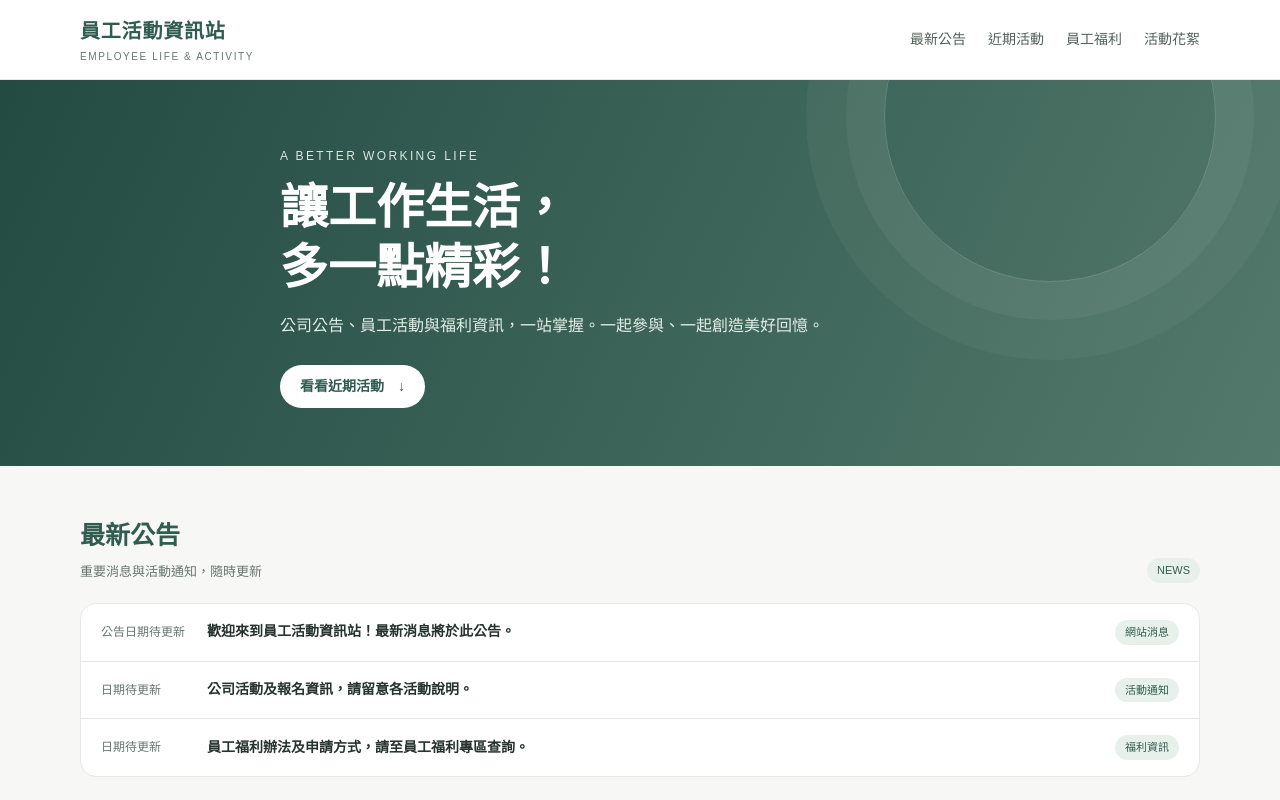
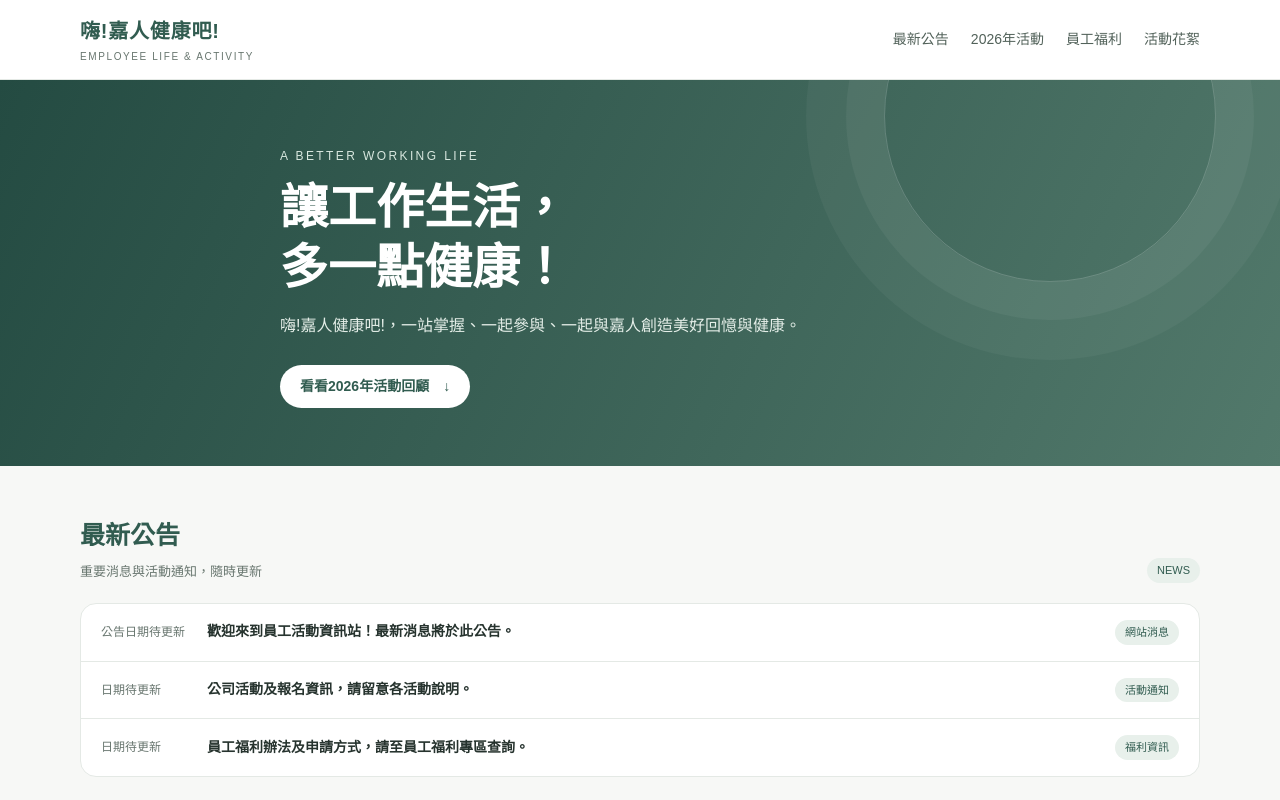
Before and after one commit to abbyhuang2/employee-activities, a plain HTML site: page index.html in a window 1280 px wide. Shown: the top 800 px of the page. Drawn offline with Linux system fonts and the light colour scheme.

Commit message:
Update header and main content for health event

```diff
--- a/index.html
+++ b/index.html
@@ -3,7 +3,7 @@
 <head>
 <meta charset="UTF-8">
 <meta name="viewport" content="width=device-width, initial-scale=1.0">
-<meta name="description" content="公司員工活動、最新公告與福利資訊入口">
+<meta name="description" content="2026年健康促進活動分享">
 <title>嗨!嘉人健康吧!</title>
 <style>
 :root{--green:#315c50;--green2:#e8f0eb;--cream:#f7f4ed;--ink:#26332e;--muted:#68766f;--line:#e4e9e5;--white:#fff;--gold:#b78a52}
@@ -26,15 +26,15 @@ footer{background:#243d35;color:#dce7e1;padding:28px 0;font-size:12px}footer p{m
 </head>
 <body>
 <header><div class="wrap nav">
-  <a class="brand" href="#top">員工活動資訊站<small>EMPLOYEE LIFE & ACTIVITY</small></a>
-  <nav aria-label="主要導覽"><a href="#news">最新公告</a><a href="#events">近期活動</a><a href="#welfare">員工福利</a><a href="#gallery">活動花絮</a></nav>
+  <a class="brand" href="#top">嗨!嘉人健康吧!<small>EMPLOYEE LIFE & ACTIVITY</small></a>
+  <nav aria-label="主要導覽"><a href="#news">最新公告</a><a href="#events">2026年活動</a><a href="#welfare">員工福利</a><a href="#gallery">活動花絮</a></nav>
 </div></header>
 <main id="top">
   <div class="hero"><div class="wrap hero-inner">
     <div class="eyebrow">A BETTER WORKING LIFE</div>
-    <h1>讓工作生活，<br>多一點精彩！</h1>
-    <p>公司公告、員工活動與福利資訊，一站掌握。一起參與、一起創造美好回憶。</p>
-    <a class="btn" href="#events">看看近期活動　↓</a>
+    <h1>讓工作生活，<br>多一點健康！</h1>
+    <p>嗨!嘉人健康吧!，一站掌握、一起參與、一起與嘉人創造美好回憶與健康。</p>
+    <a class="btn" href="#events">看看2026年活動回顧　↓</a>
   </div></div>
   <section id="news"><div class="wrap">
     <div class="section-head"><div><h2>最新公告</h2><p>重要消息與活動通知，隨時更新</p></div><span class="tag">NEWS</span></div>
```
